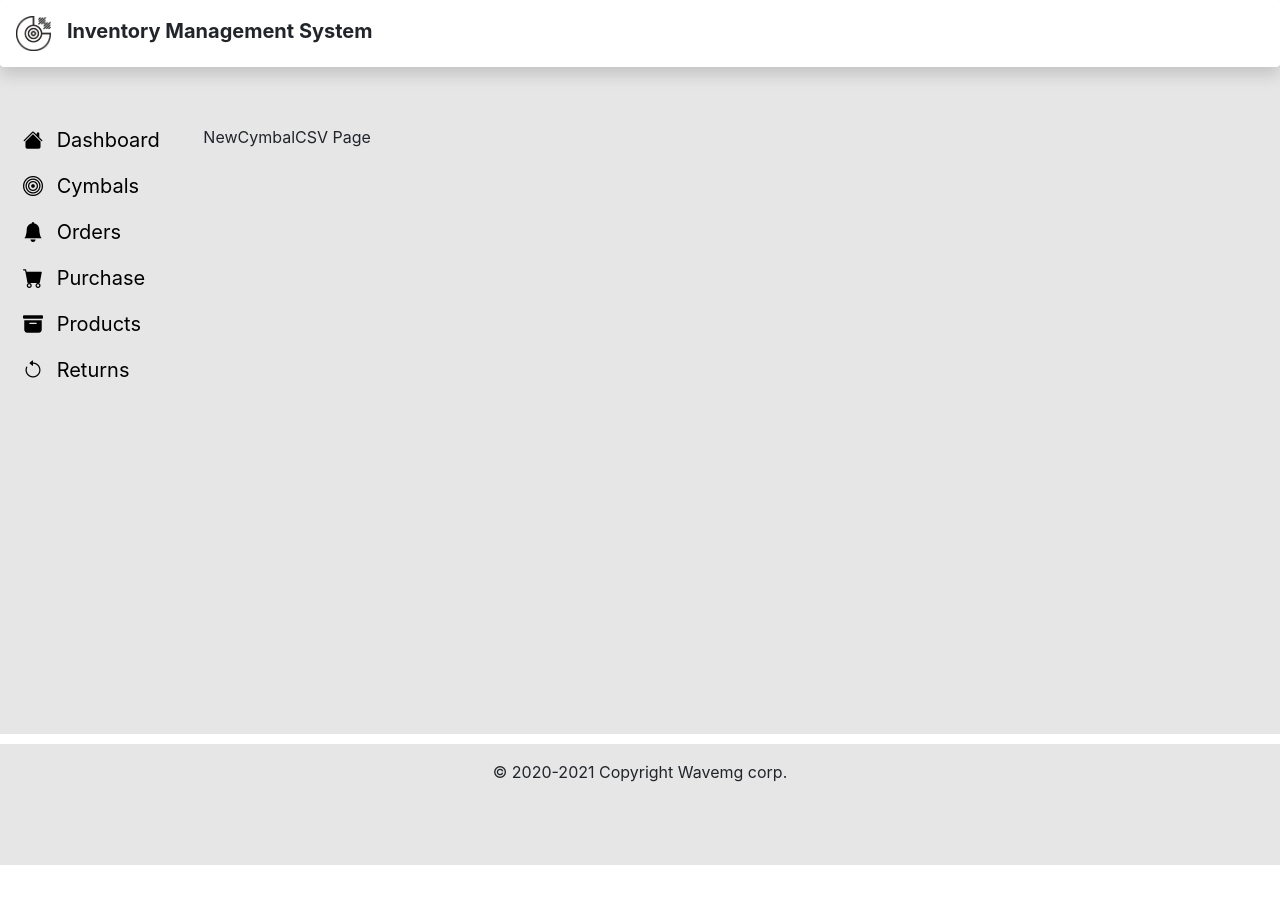
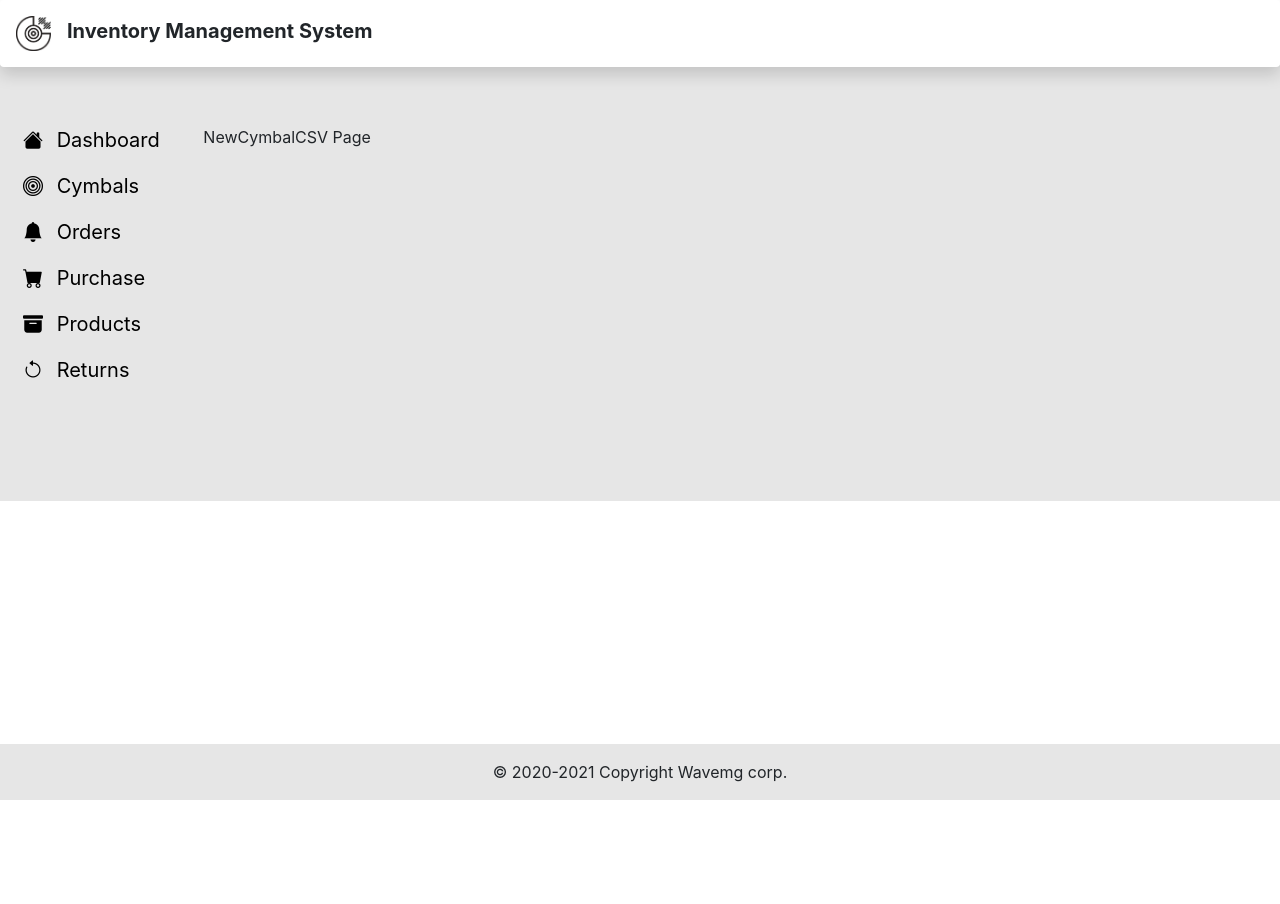
Before and after one commit to congmul/inventorymanagementsystem-react, a React (Create React App) app: page /NewCymbalCSV in a window 1280 px wide. Shown: the top 904 px of the page. After the commit the page ends 800 px from the top, so only its background shows below. Built offline with nearby package versions, Linux system fonts and the light colour scheme.

Commit message:
Modifies z-index and margin style

```diff
--- a/src/App.js
+++ b/src/App.js
@@ -14,7 +14,7 @@ function App() {
         <Router>
             <NavBar />
             <Wrapper>
-                <div className="row" style={{ backgroundColor: "#e6e6e6", marginTop: "65px", paddingTop: "60px", height: "100vh" }}>
+                <div className="row">
                     <div className="col-2 pr-0" style={{ minWidth: "200px" }}>
                         <NavBarLeft />
                     </div>
--- a/src/components/Footer/style.css
+++ b/src/components/Footer/style.css
@@ -2,11 +2,15 @@
     position: fixed;
     width: 100%;
     bottom: 0;
+    background-color: #e6e6e6;
+    z-index: 1;
+}
+
+.myfooter p {
+    margin-top: 1rem;
 }
 
 .footerDivider{
-    margin-top: 1rem;
-    margin-bottom: 1rem;
     border: 0;
     border-top: 10px solid white;
 }
--- a/src/components/NavBar/index.jsx
+++ b/src/components/NavBar/index.jsx
@@ -6,7 +6,8 @@ function NavBar() {
     const style = {
         position: "fixed",
         width: "100%",
-        top: "0"
+        top: "0",
+        zIndex: "1",
     }
 
     return(
--- a/src/components/Wrapper/style.css
+++ b/src/components/Wrapper/style.css
@@ -1,4 +1,7 @@
 .wrapper {
     min-height: 100%;
     padding-bottom: 100px;
+    background-color: #e6e6e6;
+    margin-top: 65px;
+    padding-top: 60px;
   }
```
Also changed, not shown: 1 other file (tests, documents, lock files or other folders).
